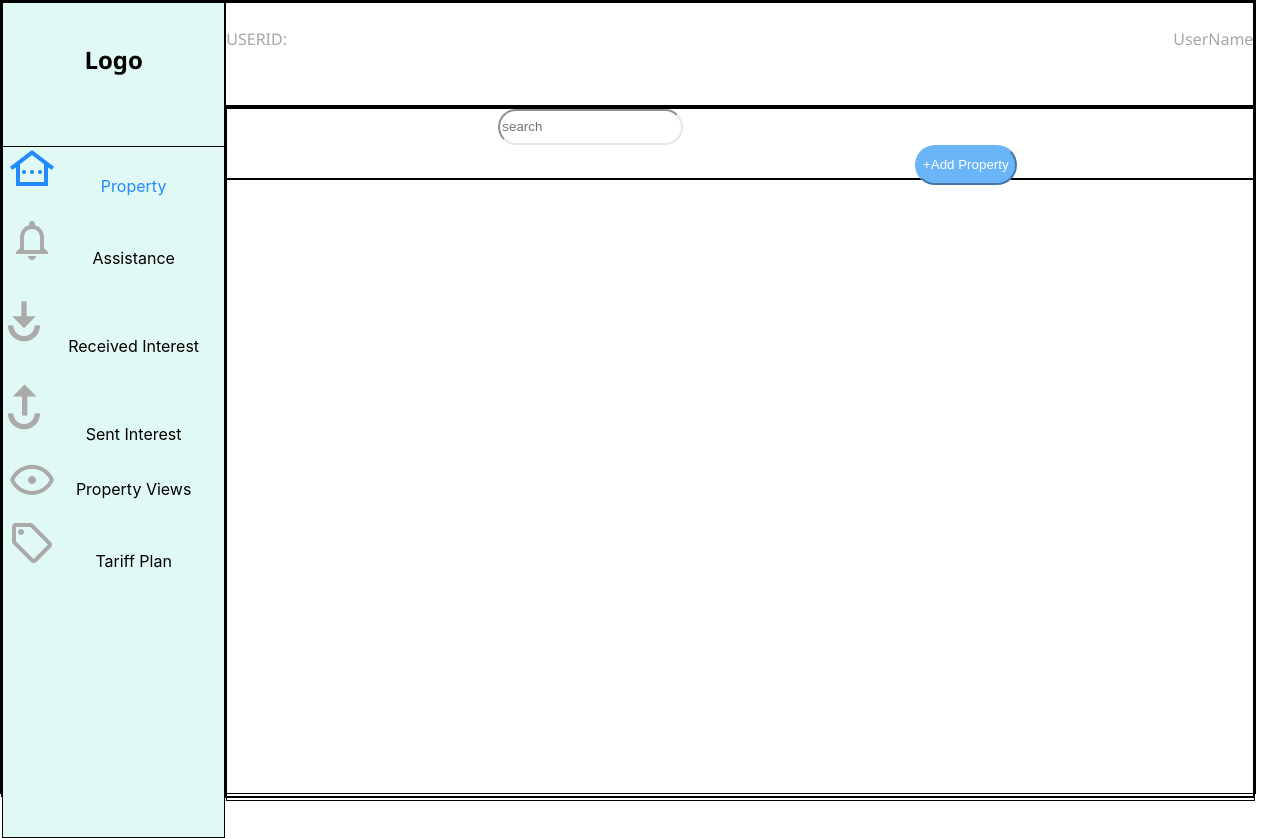
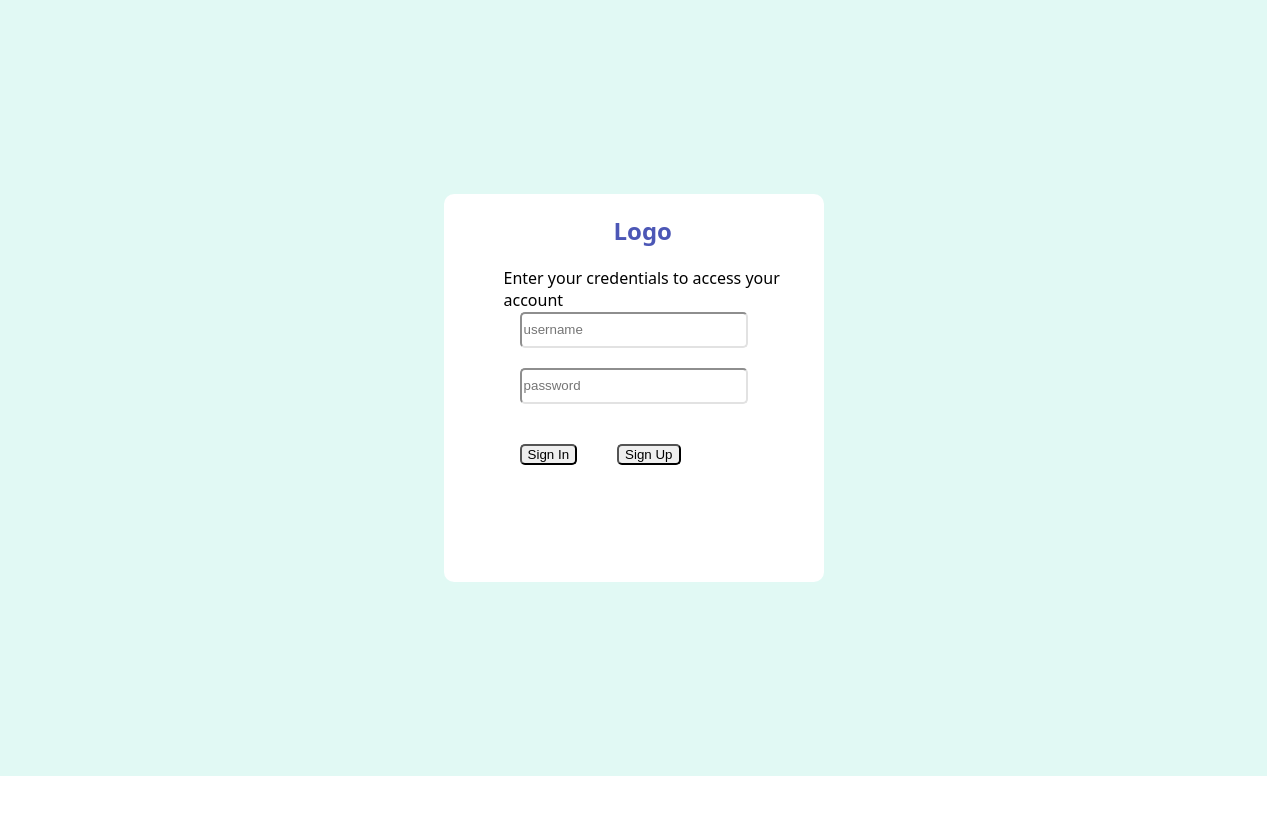
Before and after one commit to mannumanasa07/realestatecatalog, a React (Create React App) app in the folder client/realestate-app/: page / in a window 1280 px wide. After the commit the page ends 800 px from the top, so only its background shows below. Built offline with nearby package versions, Linux system fonts and the light colour scheme.

Commit message:
sign and sign up backend code commited

```diff
--- a/client/realestate-app/package.json
+++ b/client/realestate-app/package.json
@@ -6,8 +6,10 @@
     "@testing-library/jest-dom": "^5.17.0",
     "@testing-library/react": "^13.4.0",
     "@testing-library/user-event": "^13.5.0",
+    "axios": "^1.6.0",
     "react": "^18.2.0",
     "react-dom": "^18.2.0",
+    "react-router-dom": "^5.3.4",
     "react-scripts": "5.0.1",
     "web-vitals": "^2.1.4"
   },
--- a/client/realestate-app/src/App.js
+++ b/client/realestate-app/src/App.js
@@ -1,13 +1,20 @@
 import './App.css';
+import SignIn from './components/SignIn';
+import { BrowserRouter as Router, Route, Switch } from "react-router-dom";
+import SignUp from './components/SignUp';
 import PropertyList from './components/PropertyList';
-// import PropertyList from './components/PropertyList';
-// import SignIn from './components/SignIn';
 
 function App() {
   return (
-    <div className="App">
-      <PropertyList/>
-    </div>
+    <Router>
+      <div className="app">
+        <Switch>
+          <Route path='/' exact component={SignIn} />
+          <Route path='/signup' exact component={SignUp} />
+          <Route path='/propertylist' exact component={PropertyList} />
+        </Switch>
+      </div>
+    </Router>
   );
 }
 
--- a/client/realestate-app/src/components/PropertyList.js
+++ b/client/realestate-app/src/components/PropertyList.js
@@ -1,12 +1,12 @@
 import React from 'react'
 import '../styles/PropertyList.css'
 
-function PropertyList() {
+function PropertyList(props) {
   return (
     <div className='main-container'>
         <div className='header'>
             <div className='logo'><h2>Logo</h2></div>
-            <div className='userdetails'><p1>USERID:</p1><p1>UserName</p1></div>
+            <div className='userdetails'><p1>USERID:{props.location.state.userId}</p1><p1>{props.location.state.username}</p1></div>
         </div>
         <div className='content'>
             <div className='list'>
--- a/client/realestate-app/src/components/SignIn.js
+++ b/client/realestate-app/src/components/SignIn.js
@@ -1,9 +1,18 @@
 import React, { useState } from 'react'
 import "../styles/SignIn.css"
+import axios from "axios";
+import { useHistory } from 'react-router-dom';
+
+
 
 function SignIn() {
     const [userId,setuserId]=useState('')
     const [password,setpassword]=useState('')
+    const [flagstatus,setFlagStatus]=useState('')
+    const [receivedUserName,setreceivedUserName]=useState('')
+
+    const history = useHistory();
+
 
     function userIdChange(e){
         setuserId(e.target.value);
@@ -13,27 +22,49 @@ function SignIn() {
     }
     function handleSubmit(e){
         e.preventDefault();
-        console.log('Submitted:', { userId, password });
+
+        axios.post("http://localhost:4000/signin", {userId,password})
+        .then(res =>
+
+         {setFlagStatus(res.data.flag);
+          setreceivedUserName(res.data.email);
+          console.log(res.data.flag);
+
+          if (flagstatus === 'true') {
+            history.push({
+              pathname: '/propertylist',
+              state: { userId: userId,username:receivedUserName}
+          });
+        }})
+        .catch(error => console.error("Error during signin:", error));
+
     }
+
+    function handleSignUpClick(){
+        history.push("/signup");
+    }
+
+
   return (
     <div className='container' style={{backgroundColor:"#E1F9F4",height:"97vh",width:"99vw"}}>
       <div className='main'>
       <div className='text'>
       <h2>Logo</h2>
-       <p1>Enter your credentials to access your account</p1>
+       <p>Enter your credentials to access your account</p>
        </div>
        <div className='inputfields'>
       <form onSubmit={handleSubmit}>
         <label>
-          <input className='line' type="text" placeholder='username' value={userId} onChange={userIdChange} />
+          <input className='line' type="text" placeholder='username' value={userId} onChange={userIdChange} required/>
         </label>
         <label>
-          <input className='line'type="password" placeholder="password" value={password} onChange={PasswordChange} />
+          <input className='line'type="password" placeholder="password" value={password} onChange={PasswordChange} required/>
         </label>
-        <button type="submit" >Sign In</button>
-        <button type='submit'>Sign Up</button>
+        <button type="submit">Sign In</button>
+        <button type="button" onClick={handleSignUpClick}>Sign Up</button>
         </form>
       </div>
+      {flagstatus==='false' && <p className='message'>Incorrect details. Please try again.</p>}
     </div>
     </div>
   )
--- a/client/realestate-app/src/components/SignUp.js
+++ b/client/realestate-app/src/components/SignUp.js
@@ -1,16 +1,20 @@
 import React, { useState } from 'react';
-import "../styles/SignUp.css"
+import "../styles/SignUp.css";
+import axios from "axios";
+import { useHistory } from 'react-router-dom';
 
 function SignUp () {
 
   const [email, setEmail] = useState('');
   const [password, setPassword] = useState('');
   const [confirmPW, setconfirmPW] = useState('');
+  const [UserId, setuserId] = useState('');
 
+  const history = useHistory();
 
   const EmailChange = (e) => {
-    setEmail(e.target.value);
-  };
+   setEmail(e.target.value);
+};
 
   const PasswordChange = (e) => {
     setPassword(e.target.value);
@@ -19,9 +23,28 @@ function SignUp () {
   const confirmPWChange = (e) => {
     setconfirmPW(e.target.value);
   };
+
+
+
   const handleSubmit = (e) => {
-    e.preventDefault();
-    console.log('Submitted:', {email, password,confirmPW });
+   e.preventDefault();
+
+  if (email.includes('@') && password === confirmPW) {
+    const register = {
+      email: email,
+      password: password
+    }
+
+    axios.post("http://localhost:4000/signup", register)
+    .then(res => {setuserId(res.data.userId);console.log(res.data.userId)})
+    .catch(error => console.error("Error during signup:", error.response));
+
+
+
+  }
+    setEmail("");
+    setPassword("");
+    setconfirmPW("");
   };
 
 
@@ -30,26 +53,27 @@ function SignUp () {
       <div className='main'>
       <div className='text'>
       <h2>Logo</h2>
-       <p1>Create New Account</p1>
+       <p>Create New Account</p>
        </div>
        <div className='inputfields'>
       <form onSubmit={handleSubmit}>
         <label>
-          <input className='line' type="text" placeholder='Mail Id' value={email} onChange={EmailChange} />
+        <input className='line' type="text" placeholder='Mail Id' value={email} onChange={EmailChange} required/>
         </label>
         <label>
-          <input className='line'type="password" placeholder="password" value={password} onChange={PasswordChange} />
+          <input className='line'type="password" placeholder="password" value={password} onChange={PasswordChange} required/>
         </label>
         <label>
-          <input className='line' type="text" placeholder='confirm password' value={confirmPW} onChange={confirmPWChange} />
+          <input className='line' type="password" placeholder='confirm password' value={confirmPW} onChange={confirmPWChange} required/>
         </label>
-        <button type="submit" >Sign In</button>
-        <button type='submit'>Sign Up</button>
+        <button type="submit" >Sign Up</button>
+        <button type='submit' onClick={history.push("/")}>Sign In</button>
         </form>
       </div>
+      {UserId && <p className='message'>Thanks for signing up your User Id is {UserId}</p>}
     </div>
     </div>
-  );
+);
 };
 
 export default SignUp;
--- a/client/realestate-app/src/styles/SignIn.css
+++ b/client/realestate-app/src/styles/SignIn.css
@@ -43,8 +43,14 @@
     color:#E2E2E2;
  }
  h2{
+   margin-left: 170px;
     color: #4C57B6;
  }
- p1{
+ p{
+   margin-left: 60px;
     color:#000000;
+    font-family: system-ui, -apple-system, BlinkMacSystemFont, 'Segoe UI', Roboto, Oxygen, Ubuntu, Cantarell, 'Open Sans', 'Helvetica Neue', sans-serif;
  }
+ .message{
+   color: red;
+ }
--- a/client/realestate-app/src/styles/SignUp.css
+++ b/client/realestate-app/src/styles/SignUp.css
@@ -1,4 +1,6 @@
 .container{
+   height: 99vh;
+   width: 99vh;
     display: flex;
     /* border:1px solid black; */
     justify-content: center;
@@ -48,3 +50,9 @@
  p1{
     color:#000000;
  }
+ .message{
+   margin:120px;
+   color: blue;
+   font-size: larger;
+   font-family: Georgia, 'Times New Roman', Times, serif;
+ }
```
Also changed, not shown: 1 other file (tests, documents, lock files or other folders).
